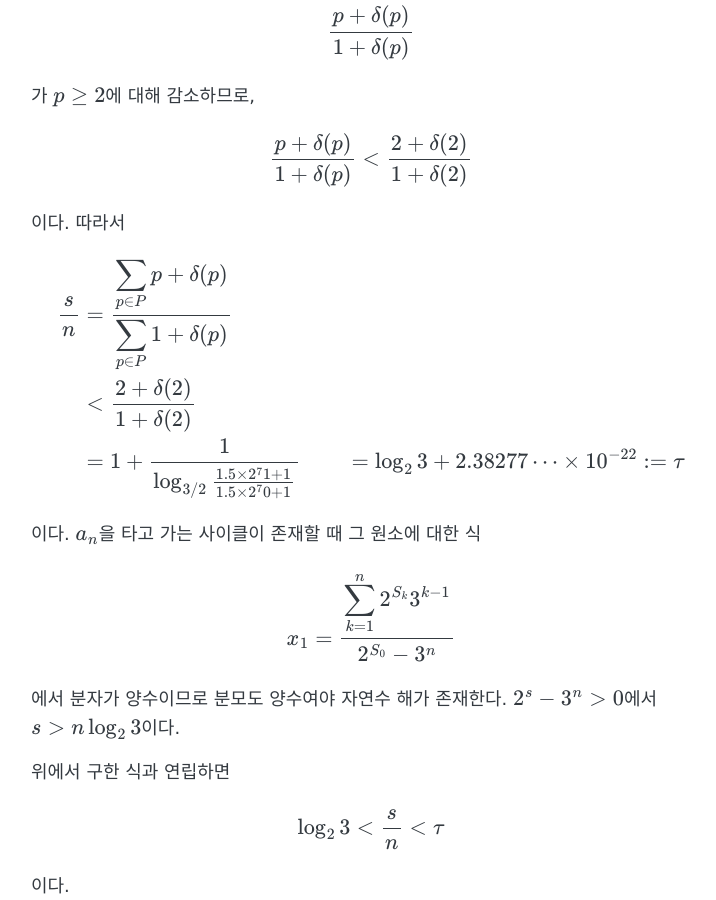
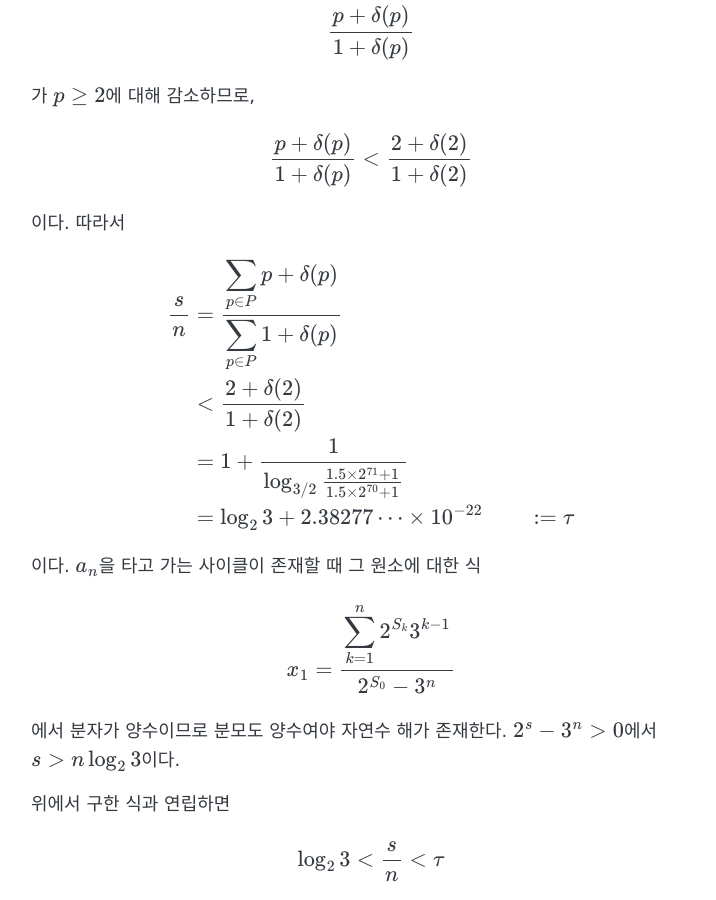
Before and after one commit to higstudev/higstudev.github.io, a Jekyll site: the page built from _posts/2024-02-18-collatz-conjecture.md, in a window 1280 px wide and 900 px high, scrolled down 8501 px. Shown: the whole window, without its empty margins (269-985 px from the left). Built offline with Jekyll 4.4.1, drawn with Linux system fonts in a browser that asks for light colours; formulas are drawn with MathJax 3.

```diff
--- a/_posts/2024-02-18-collatz-conjecture.md
+++ b/_posts/2024-02-18-collatz-conjecture.md
@@ -284,7 +284,7 @@ $$\frac{p + \delta(p)}{1 + \delta(p)} < \frac{2 + \delta(2)}{1 + \delta(2)}$$
 $$\begin{align}
 \frac{s}{n} &= \frac{\displaystyle \sum_{p \in P}{p + \delta(p)}}{\displaystyle \sum_{p \in P}{1 + \delta(p)}} \\
 &< \frac{2 + \delta(2)}{1 + \delta(2)} \\
-&= 1 + \frac{1}{\log_{3/2}{\frac{1.5\times 2^71 + 1}{1.5\times 2^70 + 1}}}
+&= 1 + \frac{1}{\log_{3/2}{\frac{1.5\times 2^{71} + 1}{1.5\times 2^{70} + 1}}} \\
 &= \log_2{3} + 2.38277 \cdots \times 10^{-22}
 &:= \tau
 \end{align}$$
```
